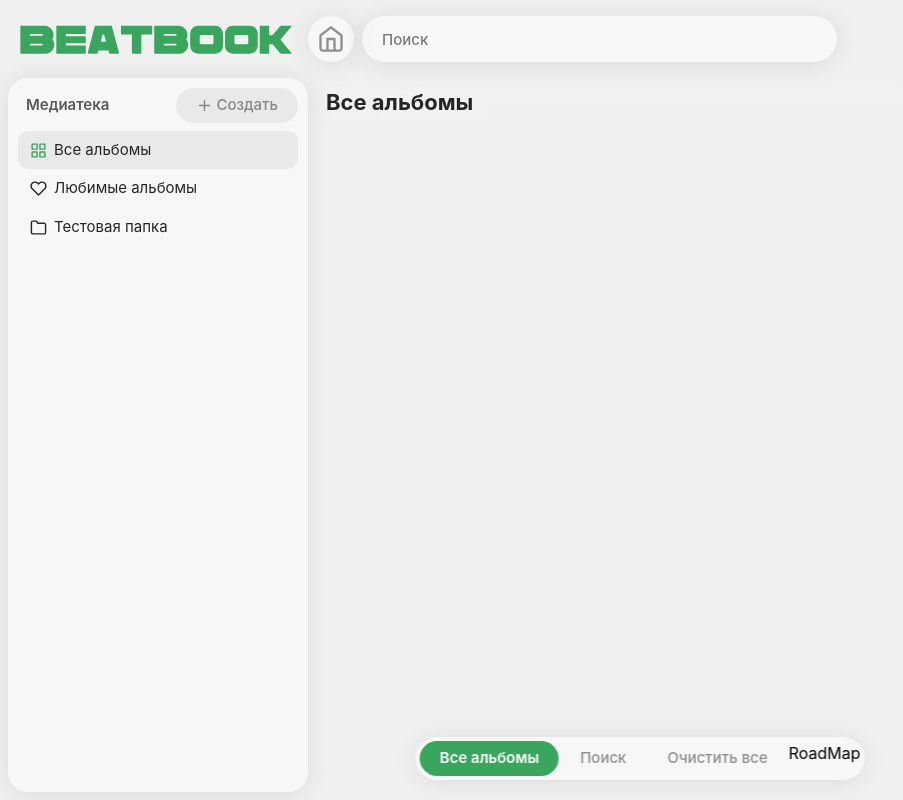
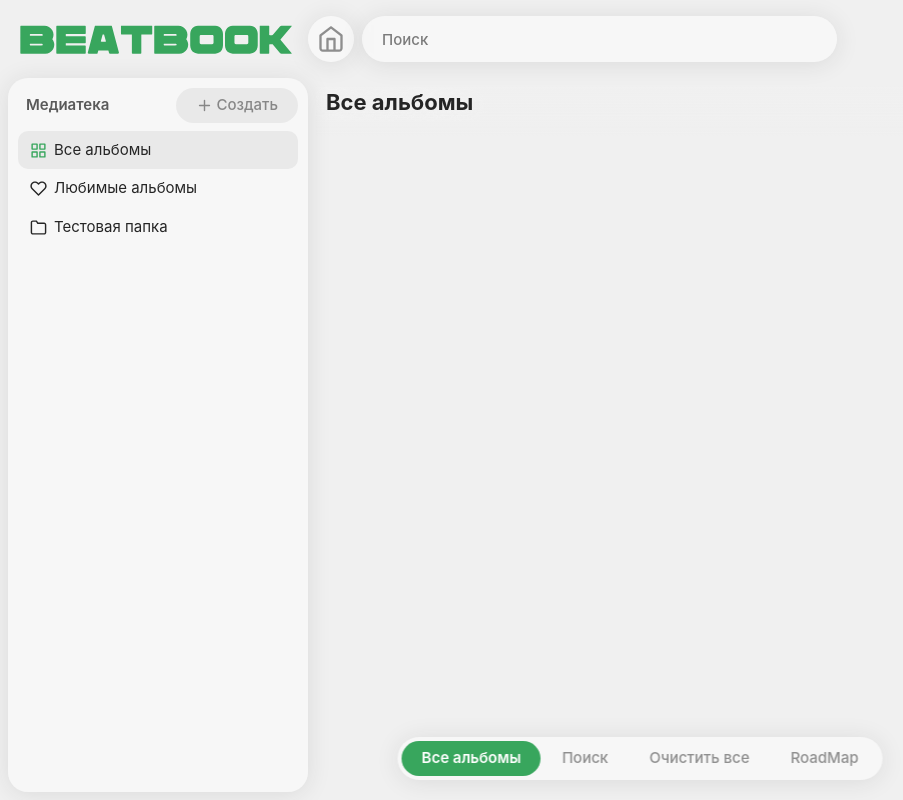
Before and after one commit to Alexandr-Fokin/BeatBook, a React (Vite) app: page / in a window 1280 px wide. Shown: the whole page, without its empty margins (0-903 px from the left). Built offline with nearby package versions, Linux system fonts and the light colour scheme.

Commit message:
Update App.module.css

```diff
--- a/src/App.module.css
+++ b/src/App.module.css
@@ -141,7 +141,8 @@ body {
   transform: translateX(-50%) scale(1.01);
 }
 
-.menu__box button {
+.menu__box button,
+.menu__box a {
   padding: 8px 20px;
   border-radius: 20px;
   cursor: pointer;
```
